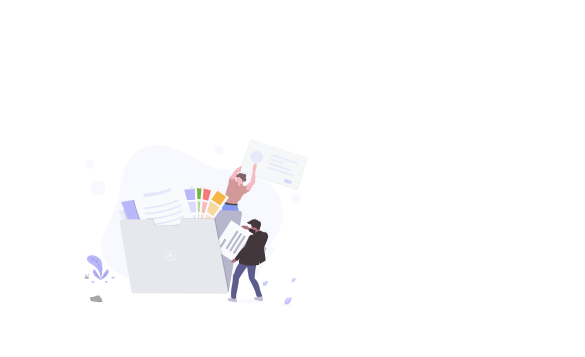
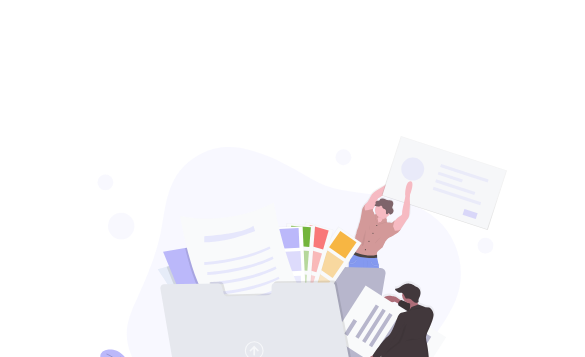
Before and after one commit to ifeoluwa-frank/fylo-active-state, a plain HTML site: page index.html in a window 390 px wide. Shown: the part 103-460 px from the top of the page, 585 px wide, since content can reach past the window. Drawn offline with nearby package versions, Linux system fonts and the light colour scheme.

Commit message:
width adjustment

```diff
--- a/style.css
+++ b/style.css
@@ -5,7 +5,7 @@
 }
 
 .main-container {
-  max-width: 1440px;
+  width: 1440px;
   margin: auto;
 }
 
@@ -315,7 +315,7 @@ footer {
 
 @media screen and (max-width: 600px) {
   .main-container {
-    max-width: 600px;
+    width: 600px;
     margin: auto;
   }
 
```
